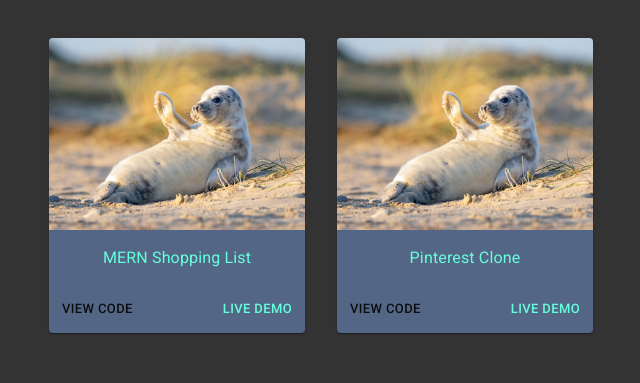
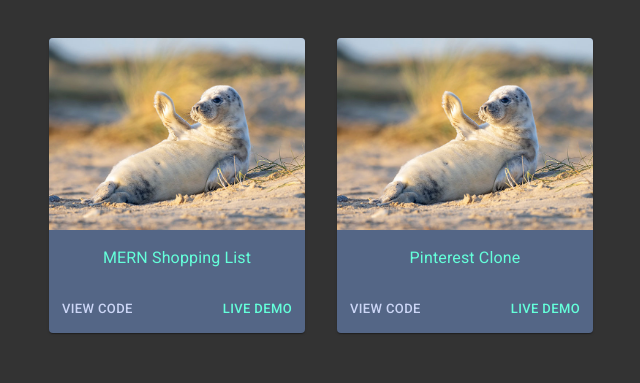
Before and after one commit to Blazekla/portfolio, a React (Create React App) app: page / in a window 1280 px wide. Shown: the part 848-1231 px from the top of the page, without its empty margins (319-959 px from the left). Built offline with nearby package versions, Linux system fonts and the light colour scheme.

Commit message:
code cleanup and added some global styling

```diff
--- a/src/components/AppBar.js
+++ b/src/components/AppBar.js
@@ -54,11 +54,6 @@ const useStyles = makeStyles(theme => ({
     display: "flex",
     flexWrap: "nowrap",
     backgroundColor: "transparent"
-  },
-  iconButton: {
-    "&:hover": {
-      backgroundColor: "rgba(0, 0, 0, 0)"
-    }
   }
 }));
 
@@ -125,7 +120,6 @@ function MenuAppBar() {
                       aria-label="Show Projects section"
                       color="inherit"
                       href="#projects"
-                      classes={{ root: classes.iconButton }}
                     >
                       <Typography>1. Projects</Typography>
                     </IconButton>
--- a/src/components/Drawer.js
+++ b/src/components/Drawer.js
@@ -12,7 +12,7 @@ import AccountBoxIcon from "@material-ui/icons/AccountBox";
 
 import MoreIcon from "@material-ui/icons/MoreVert";
 
-const useStyles = makeStyles({
+const useStyles = makeStyles(theme => ({
   list: {
     width: 250
   },
@@ -28,7 +28,10 @@ const useStyles = makeStyles({
   },
   listItem: {
     justifyContent: "center",
-    marginBottom: "50px"
+    marginBottom: "50px",
+    "&:hover": {
+      textAlign: "right"
+    }
   },
   icon: {
     flex: "1 1 50%",
@@ -36,7 +39,7 @@ const useStyles = makeStyles({
     justifyContent: "flex-end",
     paddingRight: "5px"
   }
-});
+}));
 
 export default function SideDrawer() {
   const classes = useStyles();
@@ -74,7 +77,7 @@ export default function SideDrawer() {
           <ListItemIcon classes={{ root: classes.icon }}>
             <WorkIcon color="secondary" />
           </ListItemIcon>
-          <ListItemText classes={{ root: classes.text }} secondary="Projects" />
+          <ListItemText classes={{ root: classes.text }} primary="Projects" />
         </ListItem>
         <ListItem
           classes={{ root: classes.listItem }}
@@ -86,7 +89,7 @@ export default function SideDrawer() {
           <ListItemIcon classes={{ root: classes.icon }}>
             <AccountBoxIcon color="secondary" />
           </ListItemIcon>
-          <ListItemText classes={{ root: classes.text }} secondary="About" />
+          <ListItemText classes={{ root: classes.text }} primary="About" />
         </ListItem>
         <ListItem
           button
@@ -97,7 +100,7 @@ export default function SideDrawer() {
           <ListItemIcon classes={{ root: classes.icon }}>
             <EmailIcon color="secondary" />
           </ListItemIcon>
-          <ListItemText classes={{ root: classes.text }} secondary="Contact" />
+          <ListItemText classes={{ root: classes.text }} primary="Contact" />
         </ListItem>
       </List>
     </div>
@@ -113,7 +116,6 @@ export default function SideDrawer() {
         anchor="right"
         open={state.right}
         onClose={toggleDrawer("right", false)}
-        // className={classes.root}
         classes={{ paper: classes.root }}
       >
         {sideList("right")}
--- a/src/components/sub_components/Cards.js
+++ b/src/components/sub_components/Cards.js
@@ -11,7 +11,7 @@ import {
 } from "@material-ui/core";
 import Link from "@material-ui/core/Link";
 
-const useStyles = makeStyles({
+const useStyles = makeStyles(theme => ({
   card: {
     transition: "all 0.3s cubic-bezier(0.645, 0.045, 0.355, 1)",
     "&:hover": {
@@ -23,8 +23,13 @@ const useStyles = makeStyles({
   },
   cardContent: {
     textAlign: "center"
+  },
+  link: {
+    "&:hover": {
+      color: theme.palette.secondary.main
+    }
   }
-});
+}));
 
 function ContentCard(props) {
   const classes = useStyles();
@@ -44,7 +49,12 @@ function ContentCard(props) {
 
       <CardActions className={classes.cardAction}>
         <Button size="small" color="primary">
-          <Link color="textPrimary" href={props.code} target="_blank">
+          <Link
+            color="textPrimary"
+            href={props.code}
+            target="_blank"
+            className={classes.link}
+          >
             View Code
           </Link>
         </Button>
--- a/src/styles/theme.js
+++ b/src/styles/theme.js
@@ -8,6 +8,7 @@ const theme = {
       default: "#333"
     },
     text: {
+      primary: "#ccd6f6",
       secondary: "#64ffda"
     }
     // action: {
@@ -22,14 +23,13 @@ const theme = {
   },
   overrides: {
     MuiButton: {
+      root: {
+        "&:hover": {
+          backgroundColor: "rgba(0,0,0,0)",
+          color: "#64ffda"
+        }
+      },
       textPrimary: {
-        "&:hover": {
-          backgroundColor: "rgba(0, 0, 0, 0)"
-        }
-      }
-    },
-    MuiButton: {
-      root: {
         "&:hover": {
           backgroundColor: "rgba(0, 0, 0, 0)"
         }
@@ -38,7 +38,16 @@ const theme = {
     MuiIconButton: {
       root: {
         "&:hover": {
-          backgroundColor: "rgba(0, 0, 0, 0)"
+          backgroundColor: "rgba(0, 0, 0, 0)",
+          color: "#64ffda"
+        }
+      }
+    },
+    MuiListItem: {
+      button: {
+        "&:hover": {
+          backgroundColor: "rgba(0,0,0,0)",
+          color: "#64ffda"
         }
       }
     }
```
